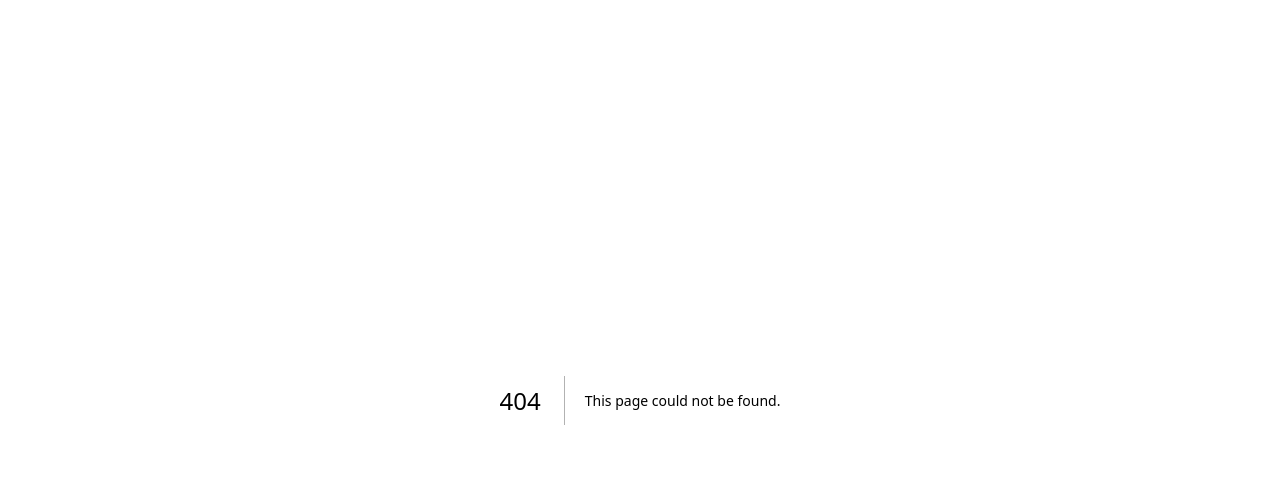
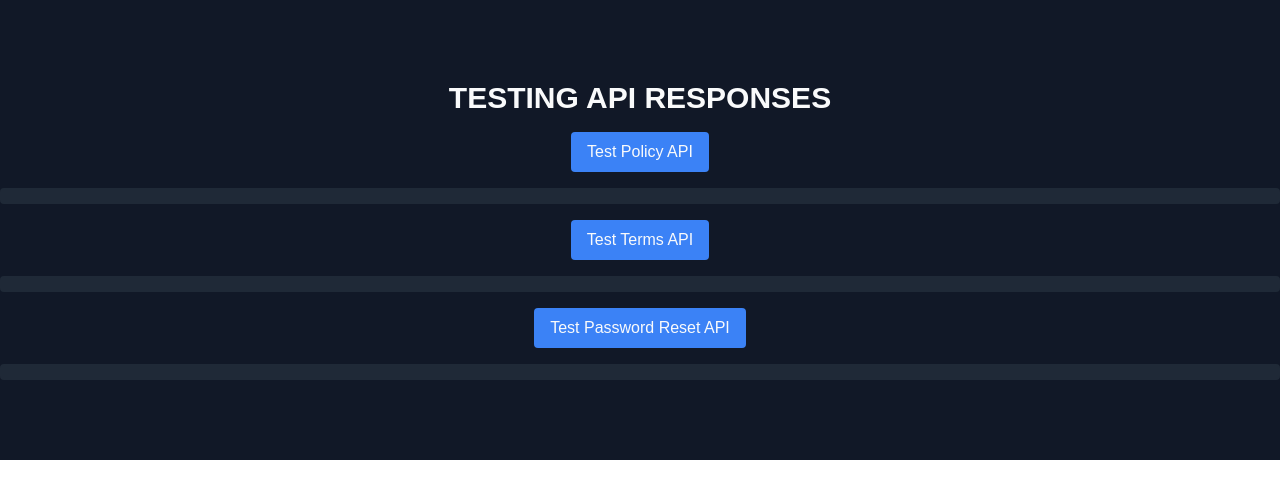
Before and after one commit to Zebra-Solutions/tokengaming-affiliates, a Next.js app: page /testing in a window 1280 px wide. Before the commit this address had no page. Shown: the top 498 px of the page. Built offline with nearby package versions, Linux system fonts and the light colour scheme.

Commit message:
Add: Testing for context

```diff
--- a/app/components/Testimonials.tsx
+++ b/app/components/Testimonials.tsx
@@ -1,25 +1,42 @@
 const Testimonials: React.FC = () => {
   const cards = [
-    { title: "Card 1", description: "This is the description for card 1.", bgImage: '/card1.jpg' },
-    { title: "Card 2", description: "This is the description for card 2.", bgImage: '/card2.jpg' },
-    { title: "Card 3", description: "This is the description for card 3.", bgImage: '/card3.jpg' },
-    { title: "Card 4", description: "This is the description for card 4.", bgImage: '/card1.jpg' },
+    {
+      title: "Card 1",
+      description: "This is the description for card 1.",
+      bgImage: "/card1.jpg",
+    },
+    {
+      title: "Card 2",
+      description: "This is the description for card 2.",
+      bgImage: "/card2.jpg",
+    },
+    {
+      title: "Card 3",
+      description: "This is the description for card 3.",
+      bgImage: "/card3.jpg",
+    },
+    {
+      title: "Card 4",
+      description: "This is the description for card 4.",
+      bgImage: "/card1.jpg",
+    },
   ];
 
   return (
     <section id="testimonials" className="py-20 px-4 bg-gray-900 text-gray-50">
       <h2 className="text-3xl font-bold text-center mb-8">Testimonials</h2>
 
-      <div className="grid grid-cols-1 md:grid-cols-2 gap-4 mx-12">
+      <div className="flex justify-center">
+      <div className="grid grid-cols-1 md:grid-cols-2 gap-10 mx-auto w-9/12">
         {cards.map((card, index) => (
           <div
             key={index}
-            className="p-6 text-white rounded-lg shadow-lg bg-cover bg-center"
+            className="min-h-60 p-6 text-white rounded-lg shadow-lg bg-cover bg-center transform transition-transform duration-300 hover:scale-105"
             style={{
               backgroundImage: `url(${card.bgImage})`,
-              backgroundSize: 'cover',
-              backgroundBlendMode: 'overlay',
-              backgroundColor: 'rgba(0, 0, 0, 0.6)', // Dark overlay to improve text readability
+              backgroundSize: "cover",
+              backgroundBlendMode: "overlay",
+              backgroundColor: "rgba(0, 0, 0, 0.6)", // Dark overlay to improve text readability
             }}
           >
             <h3 className="text-xl font-semibold mb-2">{card.title}</h3>
@@ -27,6 +44,7 @@ const Testimonials: React.FC = () => {
           </div>
         ))}
       </div>
+      </div>
     </section>
   );
 };
--- a/app/components/header/header.tsx
+++ b/app/components/header/header.tsx
@@ -33,7 +33,7 @@ export default function Header({ className = "" }: { className?: string }) {
             <Link href="#about" className="text-white hover:text-blue-300 font-semibold text-md">Why us?</Link>
             <Link href="#testimonials" className="text-white hover:text-blue-300 font-semibold text-md">Testimonials</Link>
             <Link href="#faq" className="text-white hover:text-blue-300 font-semibold text-md">FAQ</Link>
-            <Link href="#contact-us" className="text-white hover:text-blue-300 font-semibold text-md">Contact Us</Link>
+            <Link href="#contact" className="text-white hover:text-blue-300 font-semibold text-md">Contact Us</Link>
           </nav>
 
           {/* Hamburger Menu for Medium and Smaller Screens */}
--- /dev/null
+++ b/app/context/context.tsx
@@ -0,0 +1,106 @@
+"use client"
+
+import React, { createContext, useContext, useCallback } from 'react';
+import axios, { AxiosResponse } from 'axios';
+
+interface ApiContextProps {
+  getCasinoPolicy: () => Promise<AxiosResponse<any>>;
+  getCasinoTerms: () => Promise<AxiosResponse<any>>;
+  sendResetPasswordEmail: (email: string) => Promise<AxiosResponse<any>>;
+  registerPartner: (partnerData: PartnerData) => Promise<AxiosResponse<any>>;
+  signIn: (signInData: SignInData) => Promise<AxiosResponse<any>>;
+  getCurrentCasinoInfo: () => Promise<AxiosResponse<any>>;
+  trackStag: (stag: string) => Promise<AxiosResponse<any>>;
+}
+
+const ApiContext = createContext<ApiContextProps | null>(null);
+
+interface PartnerData {
+  company_name: string;
+  email: string;
+  full_name: string;
+  password: string;
+  password_confirmation: string;
+  terms_accepted: boolean;
+  skype?: string;
+}
+
+interface SignInData {
+  email: string;
+  password: string;
+  otp_attempt?: string;
+}
+
+export const ApiProvider: React.FC<{ children: React.ReactNode }> = ({ children }) => {
+  const apiBase = 'http://api-staging.devaff.softswiss.net/api';
+
+  const getCasinoPolicy = useCallback(async () => {
+    return axios.get(`${apiBase}/client/partner/policy`, {
+      headers: { Accept: 'application/json', 'Content-Type': 'application/json' },
+    });
+  }, []);
+
+  const getCasinoTerms = useCallback(async () => {
+    return axios.get(`${apiBase}/client/partner/terms`, {
+      headers: { Accept: 'application/json', 'Content-Type': 'application/json' },
+    });
+  }, []);
+
+  const sendResetPasswordEmail = useCallback(async (email: string) => {
+    return axios.post(
+      `${apiBase}/client/partner/password`,
+      { partner_user: { email } },
+      { headers: { Accept: 'application/json', 'Content-Type': 'application/json' } }
+    );
+  }, []);
+
+  const registerPartner = useCallback(async (partnerData: PartnerData) => {
+    return axios.post(`${apiBase}/client/partner`, { partner_user: partnerData }, {
+      headers: { Accept: 'application/json', 'Content-Type': 'application/json' },
+    });
+  }, []);
+
+  const signIn = useCallback(async (signInData: SignInData) => {
+    return axios.post(`${apiBase}/client/partner/sign_in`, { partner_user: signInData }, {
+      headers: { Accept: 'application/json', 'Content-Type': 'application/json' },
+    });
+  }, []);
+
+  const getCurrentCasinoInfo = useCallback(async () => {
+    return axios.get(`${apiBase}/client/anonymous/current_casino`, {
+      headers: { Accept: 'application/json', 'Content-Type': 'application/json' },
+    });
+  }, []);
+
+  const trackStag = useCallback(async (stag: string) => {
+    return axios.post(
+      `${apiBase}/client/partner/track_stag`,
+      { stag },
+      { headers: { Accept: 'application/json', 'Content-Type': 'application/json' } }
+    );
+  }, []);
+
+  return (
+    <ApiContext.Provider
+      value={{
+        getCasinoPolicy,
+        getCasinoTerms,
+        sendResetPasswordEmail,
+        registerPartner,
+        signIn,
+        getCurrentCasinoInfo,
+        trackStag,
+      }}
+    >
+      {children}
+    </ApiContext.Provider>
+  );
+};
+
+export const useApi = (): ApiContextProps => {
+  const context = useContext(ApiContext);
+  if (!context) {
+    throw new Error('useApi must be used within an ApiProvider');
+  }
+  return context;
+};
--- a/app/layout.tsx
+++ b/app/layout.tsx
@@ -1,6 +1,7 @@
 import type { Metadata } from "next";
 import localFont from "next/font/local";
 import "./globals.css";
+import { ApiProvider } from "./context/context";
 
 const geistSans = localFont({
   src: "./fonts/GeistVF.woff",
@@ -24,6 +25,7 @@ export default function RootLayout({
   children: React.ReactNode;
 }>) {
   return (
+    <ApiProvider>
     <html lang="en">
       <body
         className={`${geistSans.variable} ${geistMono.variable} antialiased`}
@@ -31,5 +33,6 @@ export default function RootLayout({
         {children}
       </body>
     </html>
+    </ApiProvider>
   );
 }
--- /dev/null
+++ b/app/testing/page.tsx
@@ -0,0 +1,79 @@
+"use client";
+
+import React, { useContext, useState } from "react";
+import { useApi } from "../context/context";
+
+const Testing: React.FC = () => {
+  const {
+    getCasinoPolicy,
+    getCasinoTerms,
+    sendResetPasswordEmail,
+    registerPartner,
+    signIn,
+    getCurrentCasinoInfo,
+    trackStag,
+  } = useApi();
+
+  // State to store responses
+  const [policyResponse, setPolicyResponse] = useState("");
+  const [termsResponse, setTermsResponse] = useState("");
+  const [passwordResetResponse, setPasswordResetResponse] = useState("");
+
+  // Testing functions
+  const testPolicyApi = async () => {
+    const response = await getCasinoPolicy();
+    setPolicyResponse(JSON.stringify(response, null, 2));
+  };
+
+  const testTermsApi = async () => {
+    const response = await getCasinoTerms();
+    setTermsResponse(JSON.stringify(response, null, 2));
+  };
+
+  const testPasswordResetApi = async () => {
+    const response = await sendResetPasswordEmail(
+      "notexistingemail@example.com"
+    );
+    setPasswordResetResponse(JSON.stringify(response, null, 2));
+  };
+
+  return (
+    <section id="home" className="py-20 bg-gray-900 text-gray-50">
+      <h2 className="text-3xl font-bold text-center mb-4">
+        TESTING API RESPONSES
+      </h2>
+
+      <div className="text-center space-y-4">
+        <button
+          onClick={testPolicyApi}
+          className="px-4 py-2 bg-blue-500 rounded"
+        >
+          Test Policy API
+        </button>
+        <pre className="bg-gray-800 p-2 rounded text-left">
+          {policyResponse}
+        </pre>
+
+        <button
+          onClick={testTermsApi}
+          className="px-4 py-2 bg-blue-500 rounded"
+        >
+          Test Terms API
+        </button>
+        <pre className="bg-gray-800 p-2 rounded text-left">{termsResponse}</pre>
+
+        <button
+          onClick={testPasswordResetApi}
+          className="px-4 py-2 bg-blue-500 rounded"
+        >
+          Test Password Reset API
+        </button>
+        <pre className="bg-gray-800 p-2 rounded text-left">
+          {passwordResetResponse}
+        </pre>
+      </div>
+    </section>
+  );
+};
+
+export default Testing;
```
